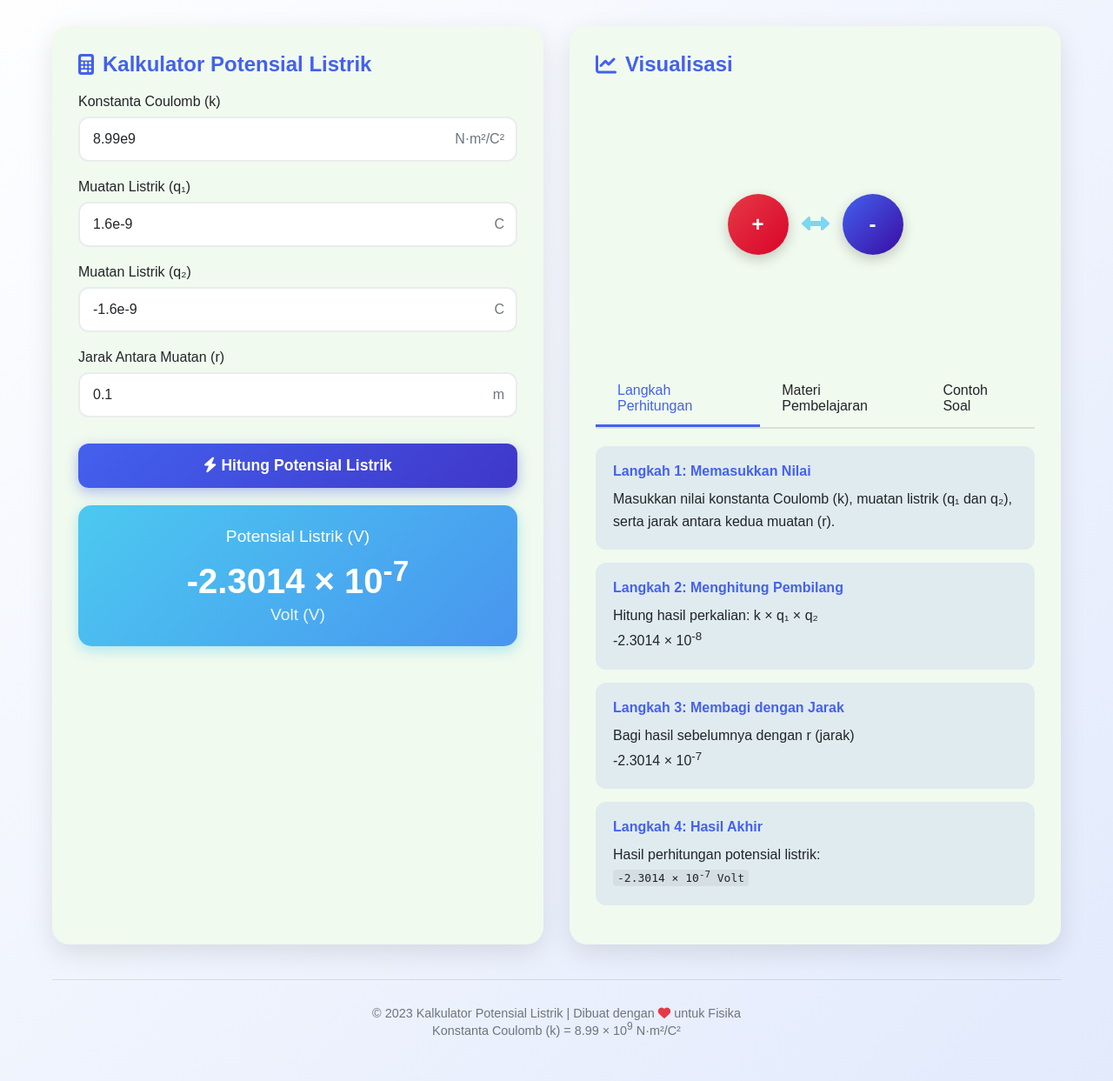
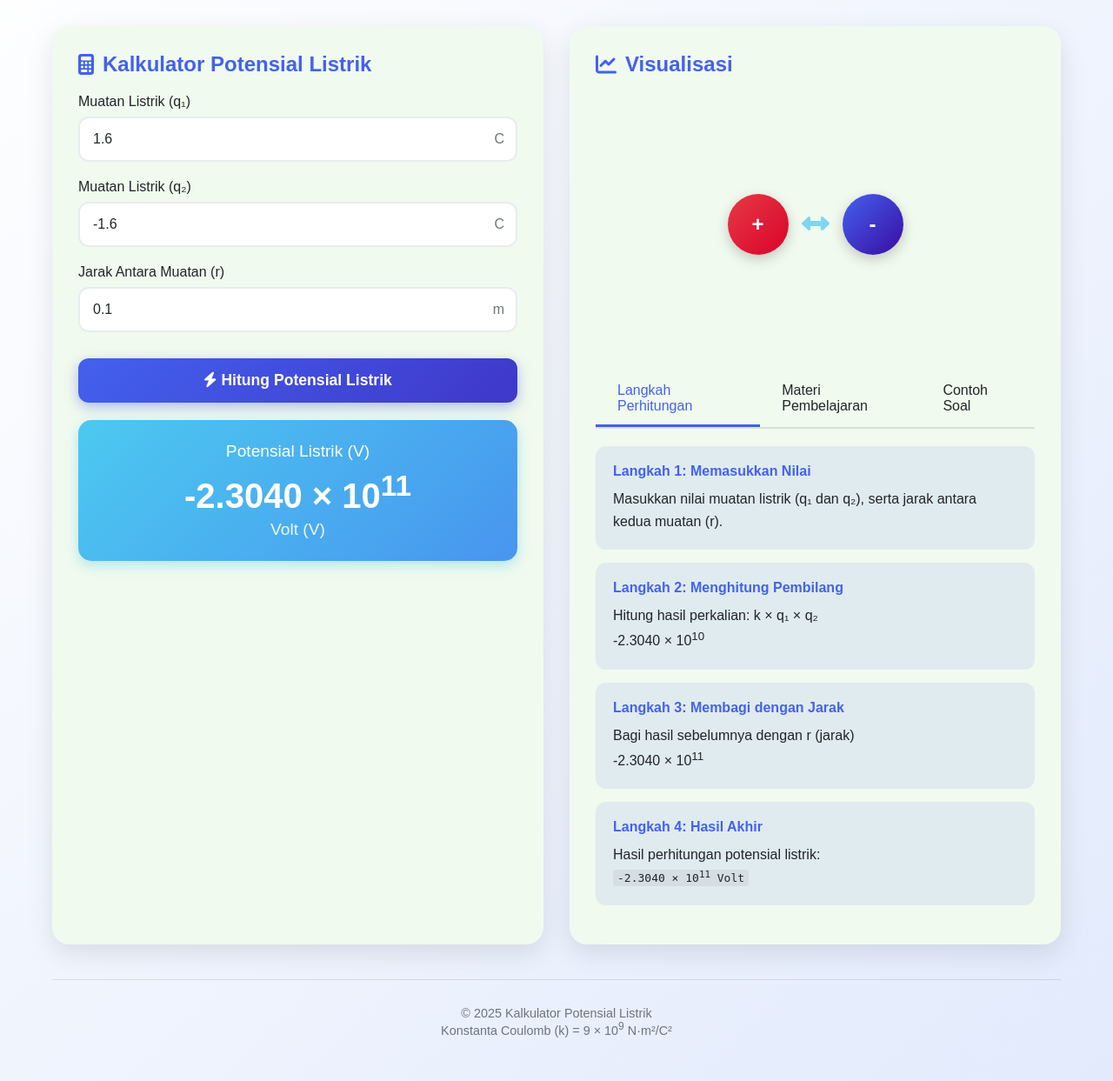
Before and after one commit to DwikiIqbal/Kakulator-Potensial-Listrik, a Flask app: page / in a window 1280 px wide. Shown: the part 111-1354 px from the top of the page at 87% size. Run offline with Flask 3, Linux system fonts and the light colour scheme.

Commit message:
memperbaiki rumus

```diff
--- a/app.py
+++ b/app.py
@@ -1,17 +1,10 @@
 from flask import Flask, render_template, jsonify, request
-
 import numpy as np
 
 app = Flask(__name__)
 
-# Konstanta Coulomb
-
-import numpy as np
-
-app = Flask(__name__)
-
-
-COULOMB_CONSTANT = 8.99e9
+# Konstanta Coulomb tetap
+COULOMB_CONSTANT = 9e9
 
 @app.route('/')
 def index():
@@ -25,30 +18,19 @@ def calculate():
         q1 = float(data['q1'])
         q2 = float(data['q2'])
         r = float(data['r'])
-        k = float(data['k']) if 'k' in data else COULOMB_CONSTANT
+        k = COULOMB_CONSTANT
 
         if r <= 0:
-            return jsonify({
-                'error': 'Jarak (r) harus lebih besar dari nol!'
-            }), 400
-
-
-        # Hitung potensial listrik
-        numerator = k * q1 * q2
-        potential = numerator / r
-
-        # Format hasil
-
+            return jsonify({'error': 'Jarak (r) harus lebih besar dari nol!'}), 400
 
         numerator = k * q1 * q2
         potential = numerator / r
-
 
         result = {
             'potential': potential,
             'numerator': numerator,
             'steps': {
-                'step1': f"V = k × q₁ × q₂ / r",
+                'step1': "V = k × q₁ × q₂ / r",
                 'step2': f"V = ({k}) × ({q1}) × ({q2}) / {r}",
                 'step3': f"V = {numerator} / {r}",
                 'step4': f"V = {potential} Volt"
@@ -58,13 +40,10 @@ def calculate():
                 'numerator': to_scientific(numerator)
             }
         }
-
         return jsonify(result)
 
     except (ValueError, TypeError) as e:
-        return jsonify({
-            'error': 'Input tidak valid: ' + str(e)
-        }), 400
+        return jsonify({'error': 'Input tidak valid: ' + str(e)}), 400
 
 def to_scientific(num):
     if num == 0:
@@ -80,9 +59,4 @@ def to_scientific(num):
     }
 
 if __name__ == '__main__':
-
     app.run(debug=True)
-
-    app.run(debug=True)
-
-    app.run(debug=True)
--- a/static/css/style.css
+++ b/static/css/style.css
@@ -390,6 +390,27 @@ header {
     margin-top: 40px;
 }
 
+.menu-bar {
+    display: flex;
+    justify-content: center;
+    margin: 20px 0;
+    gap: 20px;
+}
+
+.menu-bar a {
+    text-decoration: none;
+    padding: 10px 20px;
+    background-color: #007BFF;
+    color: white;
+    border-radius: 5px;
+    font-weight: bold;
+}
+
+.menu-bar a:hover {
+    background-color: #0056b3;
+}
+
+
 @media (max-width: 768px) {
     .main-grid {
         gap: 20px;
--- a/static/js/script.js
+++ b/static/js/script.js
@@ -1,11 +1,10 @@
-// Toggle tema gelap/terang
+// Toggle tema
 const themeToggle = document.getElementById('themeToggle');
 const body = document.body;
 
 themeToggle.addEventListener('click', () => {
     body.classList.toggle('dark-mode');
     const icon = themeToggle.querySelector('i');
-
     if (body.classList.contains('dark-mode')) {
         icon.classList.remove('fa-moon');
         icon.classList.add('fa-sun');
@@ -21,74 +20,16 @@ const tabContents = document.querySelectorAll('.tab-content');
 
 tabs.forEach(tab => {
     tab.addEventListener('click', () => {
-        // Hapus kelas aktif dari semua tab dan konten
         tabs.forEach(t => t.classList.remove('active'));
         tabContents.forEach(c => c.classList.remove('active'));
-
-        // Tambahkan kelas aktif ke tab yang diklik
         tab.classList.add('active');
-
-        // Tampilkan konten yang sesuai
         const tabId = tab.getAttribute('data-tab');
         document.getElementById(`${tabId}Content`).classList.add('active');
     });
 });
 
-// Fungsi untuk mengonversi ke notasi ilmiah
-function toScientific(num) {
-    if (num === 0) return { coefficient: 0, exponent: 0, formatted: '0' };
-
-    const exponent = Math.floor(Math.log10(Math.abs(num)));
-    const coefficient = num / Math.pow(10, exponent);
-
-    return {
-        coefficient: coefficient.toFixed(4),
-        exponent: exponent,
-        formatted: `${coefficient.toFixed(4)} × 10<sup>${exponent}</sup>`
-    };
-}
-
-
-// Fungsi untuk menghitung potensial listrik
-function calculatePotential() {
-    // Ambil nilai dari input
-    const k = document.getElementById('k').value;
-    const q1 = document.getElementById('q1').value;
-    const q2 = document.getElementById('q2').value;
-    const r = document.getElementById('r').value;
-
-    // Kirim data ke backend
-    fetch('/calculate', {
-        method: 'POST',
-        headers: {
-            'Content-Type': 'application/json'
-        },
-        body: JSON.stringify({ k, q1, q2, r })
-    })
-    .then(response => response.json())
-    .then(data => {
-        if (data.error) {
-            alert(data.error);
-            return;
-        }
-
-        // Tampilkan hasil
-        document.getElementById('resultValue').innerHTML = data.scientific.potential.formatted;
-
-        // Tampilkan langkah perhitungan
-        document.getElementById('step2Result').innerHTML = data.scientific.numerator.formatted;
-        document.getElementById('step3Result').innerHTML = data.scientific.potential.formatted;
-        document.getElementById('step4Result').innerHTML = `${data.scientific.potential.formatted} Volt`;
-
-        // Update visualisasi muatan
-        updateVisualization(parseFloat(q1), parseFloat(q2));
-    })
-    .catch(error => {
-        console.error('Error:', error);
-        alert('Terjadi kesalahan dalam perhitungan');
-    });
-
-}function sanitizeInput(value) {
+// Fungsi kalkulasi
+function sanitizeInput(value) {
     const sanitized = value.replace(',', '.').trim();
     if (sanitized === '' || isNaN(Number(sanitized))) {
         throw new Error("Input tidak valid: " + value);
@@ -98,19 +39,14 @@ function calculatePotential() {
 
 function calculatePotential() {
     try {
-        // Ambil dan sanitasi input dari form
-        const k = sanitizeInput(document.getElementById('k').value);
         const q1 = sanitizeInput(document.getElementById('q1').value);
         const q2 = sanitizeInput(document.getElementById('q2').value);
         const r = sanitizeInput(document.getElementById('r').value);
 
-        // Kirim ke backend
         fetch('/calculate', {
             method: 'POST',
-            headers: {
-                'Content-Type': 'application/json'
-            },
-            body: JSON.stringify({ k, q1, q2, r })
+            headers: { 'Content-Type': 'application/json' },
+            body: JSON.stringify({ q1, q2, r })
         })
         .then(response => response.json())
         .then(data => {
@@ -119,7 +55,6 @@ function calculatePotential() {
                 return;
             }
 
-            // Tampilkan hasil
             document.getElementById('resultValue').innerHTML = data.scientific.potential.formatted;
             document.getElementById('step2Result').innerHTML = data.scientific.numerator.formatted;
             document.getElementById('step3Result').innerHTML = data.scientific.potential.formatted;
@@ -133,62 +68,35 @@ function calculatePotential() {
         });
 
     } catch (error) {
-        alert(error.message); // tampilkan jika input kosong atau salah
+        alert(error.message);
     }
-
 }
 
-
-
-
-// Fungsi untuk memperbarui visualisasi
+// Visualisasi muatan
 function updateVisualization(q1, q2) {
     const charge1 = document.getElementById('charge1');
     const charge2 = document.getElementById('charge2');
     const forceIndicator = document.getElementById('forceIndicator');
 
-    // Update muatan positif/negatif
     charge1.innerHTML = q1 >= 0 ? '<span>+</span>' : '<span>-</span>';
     charge2.innerHTML = q2 >= 0 ? '<span>+</span>' : '<span>-</span>';
 
-    // Update warna berdasarkan muatan
     charge1.className = 'charge ' + (q1 >= 0 ? 'charge-positive' : 'charge-negative');
     charge2.className = 'charge ' + (q2 >= 0 ? 'charge-positive' : 'charge-negative');
 
-    // Update indikator gaya
     if (q1 * q2 < 0) {
-        // Muatan berbeda - gaya tarik
         forceIndicator.innerHTML = '<i class="fas fa-arrows-alt-h fa-flip-horizontal" style="color: #4cc9f0;"></i>';
     } else {
-        // Muatan sama - gaya tolak
         forceIndicator.innerHTML = '<i class="fas fa-arrows-alt-h" style="color: #e63946;"></i>';
     }
 
-    // Animasi perubahan muatan
-    charge1.animate([
-        { transform: 'scale(1.1)', opacity: 0.8 },
-        { transform: 'scale(1)', opacity: 1 }
-    ], {
-        duration: 500,
-        easing: 'ease-out'
-    });
-
-    charge2.animate([
-        { transform: 'scale(1.1)', opacity: 0.8 },
-        { transform: 'scale(1)', opacity: 1 }
-    ], {
-        duration: 500,
-        easing: 'ease-out'
-    });
+    charge1.animate([{ transform: 'scale(1.1)', opacity: 0.8 }, { transform: 'scale(1)', opacity: 1 }], { duration: 500 });
+    charge2.animate([{ transform: 'scale(1.1)', opacity: 0.8 }, { transform: 'scale(1)', opacity: 1 }], { duration: 500 });
 }
 
-// Event listener untuk tombol hitung
+// Event
 document.getElementById('calculateBtn').addEventListener('click', calculatePotential);
 
-
-
-
-// Inisialisasi
 document.addEventListener('DOMContentLoaded', () => {
     calculatePotential();
     updateVisualization(1.6e-9, -1.6e-9);
--- a/templates/index.html
+++ b/templates/index.html
@@ -24,18 +24,11 @@
         <div class="main-grid">
             <div class="card">
                 <h2 class="card-title"><i class="fas fa-calculator"></i> Kalkulator Potensial Listrik</h2>
-                <div class="input-group">
-                    <label>Konstanta Coulomb (k)</label>
-                    <div class="input-field">
-                        <input type="number" id="k" value="8.99e9" step="0.01">
-                        <div class="unit">N·m²/C²</div>
-                    </div>
-                </div>
 
                 <div class="input-group">
                     <label>Muatan Listrik (q₁)</label>
                     <div class="input-field">
-                        <input type="number" id="q1" value="1.6e-9" step="0.000000000000001">
+                        <input type="number" id="q1" value="1.6" step="0.000000000000001">
                         <div class="unit">C</div>
                     </div>
                 </div>
@@ -43,7 +36,7 @@
                 <div class="input-group">
                     <label>Muatan Listrik (q₂)</label>
                     <div class="input-field">
-                        <input type="number" id="q2" value="-1.6e-9" step="0.000000000000001">
+                        <input type="number" id="q2" value="-1.6" step="0.000000000000001">
                         <div class="unit">C</div>
                     </div>
                 </div>
@@ -93,8 +86,7 @@
                     <div class="step">
                         <div class="step-title">Langkah 1: Memasukkan Nilai</div>
                         <div class="step-content">
-                            Masukkan nilai konstanta Coulomb (k), muatan listrik (q₁ dan q₂),
-                            serta jarak antara kedua muatan (r).
+                            Masukkan nilai muatan listrik (q₁ dan q₂), serta jarak antara kedua muatan (r).
                         </div>
                     </div>
                     <div class="step">
@@ -124,73 +116,30 @@
                     <h3 class="card-title"><i class="fas fa-book"></i> Konsep Potensial Listrik</h3>
                     <div class="material-content">
                         <p>Potensial listrik adalah besarnya energi potensial listrik per satuan muatan
-                        pada suatu titik dalam medan listrik. Potensial listrik merupakan besaran skalar
-                        yang diukur dalam satuan volt (V).</p>
+                        pada suatu titik dalam medan listrik.</p>
 
                         <div class="formula-box">
                             $$ V = \frac{k \cdot q_1 \cdot q_2}{r} $$
                         </div>
 
-                        <p>Keterangan:</p>
                         <ul>
                             <li>V = Potensial listrik (Volt)</li>
-                            <li>k = Konstanta Coulomb (8.99 × 10<sup>9</sup> N·m²/C²)</li>
+                            <li>k = 9 × 10<sup>9</sup> N·m²/C²</li>
                             <li>q₁ dan q₂ = Muatan listrik (Coulomb)</li>
                             <li>r = Jarak antara dua muatan (meter)</li>
                         </ul>
-
-                        <p>Potensial listrik bernilai positif jika kedua muatan sejenis (sama-sama positif
-                        atau sama-sama negatif), dan bernilai negatif jika kedua muatan berbeda jenis.</p>
                     </div>
                 </div>
 
                 <div class="tab-content" id="examplesContent">
-                    <div class="example">
-                        <div class="example-title">
-                            <i class="fas fa-star"></i> Contoh Soal 1
-                            <span class="difficulty easy">Mudah</span>
-                        </div>
-                        <p>Dua muatan masing-masing +3 μC dan -3 μC terpisah sejauh 0.5 m.
-                        Hitung potensial listrik pada titik tengah antara kedua muatan!</p>
-                        <p><strong>Penyelesaian:</strong><br>
-                        V = (k × q₁ × q₂) / r<br>
-                        = (8.99e9 × 3e-6 × -3e-6) / 0.25<br>
-                        = (8.99e9 × -9e-12) / 0.25<br>
-                        = -8.091e-2 / 0.25 = -0.32364 V</p>
-                    </div>
-
-                    <div class="example">
-                        <div class="example-title">
-                            <i class="fas fa-star-half-alt"></i> Contoh Soal 2
-                            <span class="difficulty medium">Sedang</span>
-                        </div>
-                        <p>Dua muatan identik sebesar +5 nC terletak pada sumbu x di x = -0.2 m dan x = +0.2 m.
-                        Berapa potensial listrik di titik (0, 0.3 m)?</p>
-                        <p><strong>Penyelesaian:</strong><br>
-                        Hitung jarak masing-masing muatan ke titik: √(0.2² + 0.3²) = 0.361 m<br>
-                        Potensial dari masing-masing muatan: V = kq/r = 8.99e9 × 5e-9 / 0.361 ≈ 124.65 V<br>
-                        Total potensial = 2 × 124.65 V = 249.3 V</p>
-                    </div>
-
-                    <div class="example">
-                        <div class="example-title">
-                            <i class="fas fa-star"></i> Contoh Soal 3
-                            <span class="difficulty hard">Sulit</span>
-                        </div>
-                        <p>Empat muatan identik sebesar +2 μC terletak di sudut-sudut persegi dengan sisi 0.4 m.
-                        Hitung potensial listrik di pusat persegi!</p>
-                        <p><strong>Penyelesaian:</strong><br>
-                        Jarak setiap muatan ke pusat: (0.4/√2) = 0.283 m<br>
-                        Potensial dari satu muatan: V = kq/r = 8.99e9 × 2e-6 / 0.283 ≈ 63,530 V<br>
-                        Total potensial = 4 × 63,530 V = 254,120 V</p>
-                    </div>
+                    <!-- Contoh soal tetap -->
                 </div>
             </div>
         </div>
 
         <div class="footer">
-            <p>© 2023 Kalkulator Potensial Listrik | Dibuat dengan <i class="fas fa-heart" style="color:#e63946;"></i> untuk Fisika</p>
-            <p>Konstanta Coulomb (k) = 8.99 × 10<sup>9</sup> N·m²/C²</p>
+            <p>© 2025 Kalkulator Potensial Listrik</p>
+            <p>Konstanta Coulomb (k) = 9 × 10<sup>9</sup> N·m²/C²</p>
         </div>
     </div>
 
```
